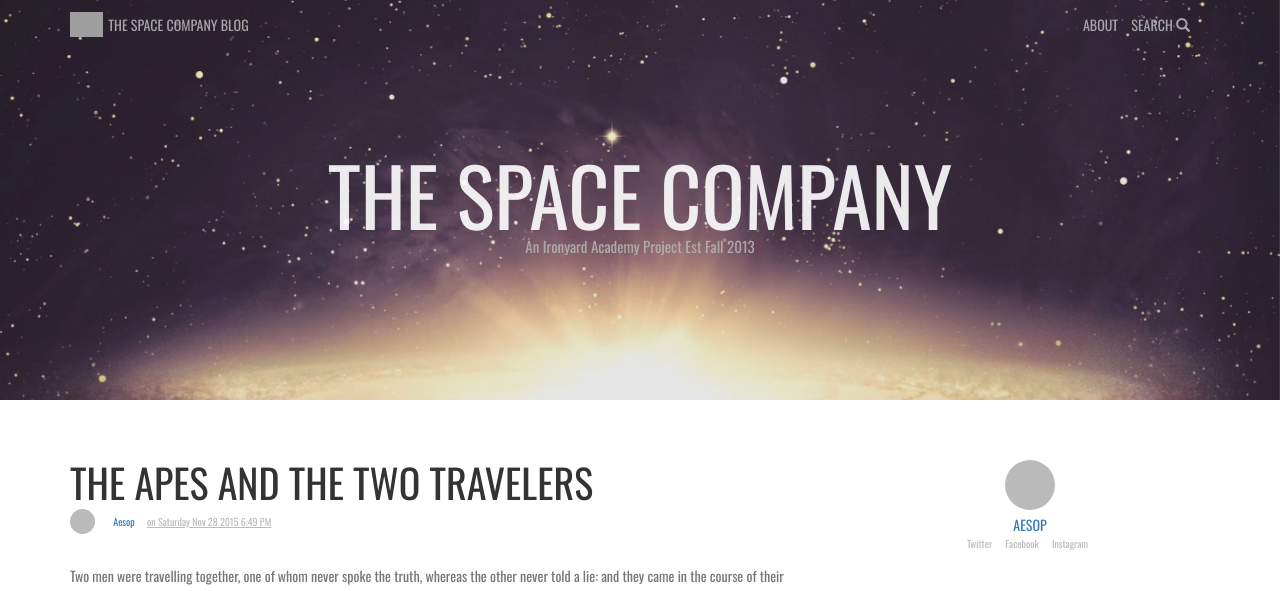
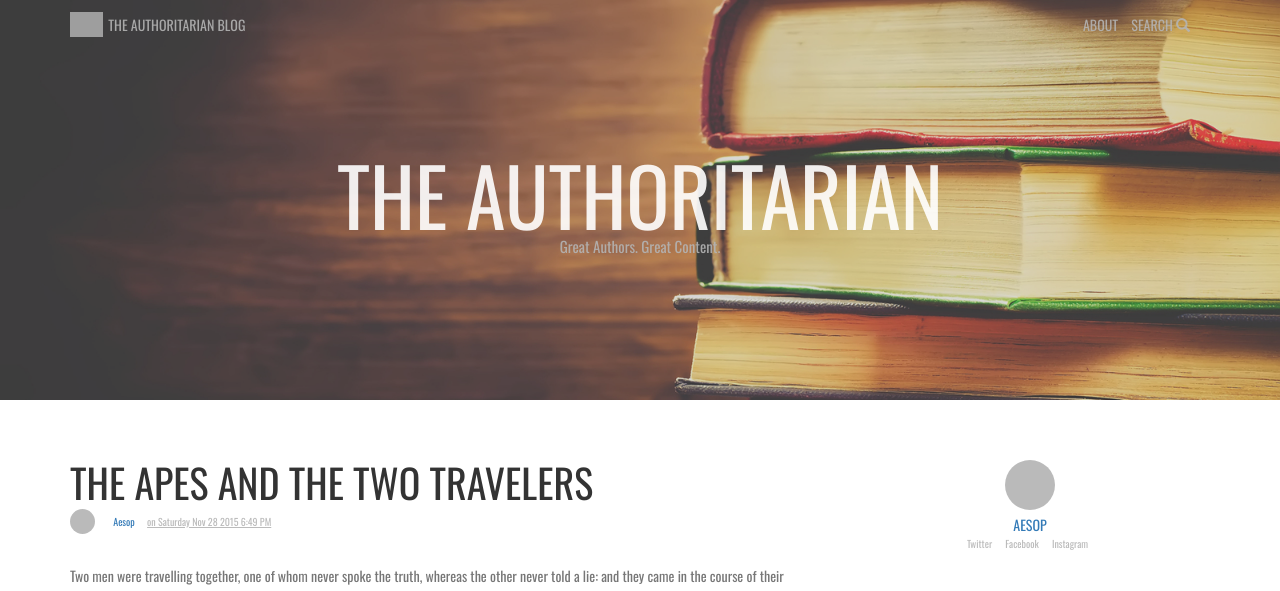
Before and after one commit to sbaughman/Surf-n-Paddle-Rails, a Rails app: page / in a window 1280 px wide. Shown: the top 591 px of the page. Run offline with Rails 7, Linux system fonts and the light colour scheme; style sheets or scripts are compiled from the project's sources; some libraries are stand-ins or nearby versions; grey boxes are pictures that could not be loaded.

Commit message:
Change post thumbnails and site title / background image

```diff
--- a/app/assets/stylesheets/posts.scss
+++ b/app/assets/stylesheets/posts.scss
@@ -49,7 +49,7 @@ header::before {
   left: 0;
   width: 100%;
   height: 100%;
-  opacity: 0.8;
+  opacity: 0.7;
   z-index: -1;
   background: url(asset_path('header_bg.jpg')) no-repeat center center fixed;
   background-size: cover;
--- a/app/views/layouts/application.html.erb
+++ b/app/views/layouts/application.html.erb
@@ -17,7 +17,7 @@
     <div class="container">
       <div class="row">
         <div class="col-xs-6 logo">
-          <%= link_to image_tag('logo', id: 'logo')+"THE SPACE COMPANY BLOG", root_path %>
+          <%= link_to image_tag('logo', id: 'logo')+"THE AUTHORITARIAN BLOG", root_path %>
         </div>
         <div class="col-xs-6">
           <nav>
@@ -28,8 +28,8 @@
           </nav>
         </div>
       </div>
-      <h1 class="text-center">THE SPACE COMPANY</h1>
-      <h2 class="text-center">An Ironyard Academy Project Est Fall 2013</h2>
+      <h1 class="text-center">THE AUTHORITARIAN</h1>
+      <h2 class="text-center">Great Authors. Great Content.</h2>
     </div>
   </header>
 
```
Also changed, not shown: app/assets/images/apes.jpg (added), app/assets/images/dr-strangelove.jpeg (added), app/assets/images/header_bg.jpg, app/assets/images/lady-in-pink.jpeg (added), app/assets/images/lobsters.jpeg (added), app/assets/images/plymouth-rock.jpeg.
